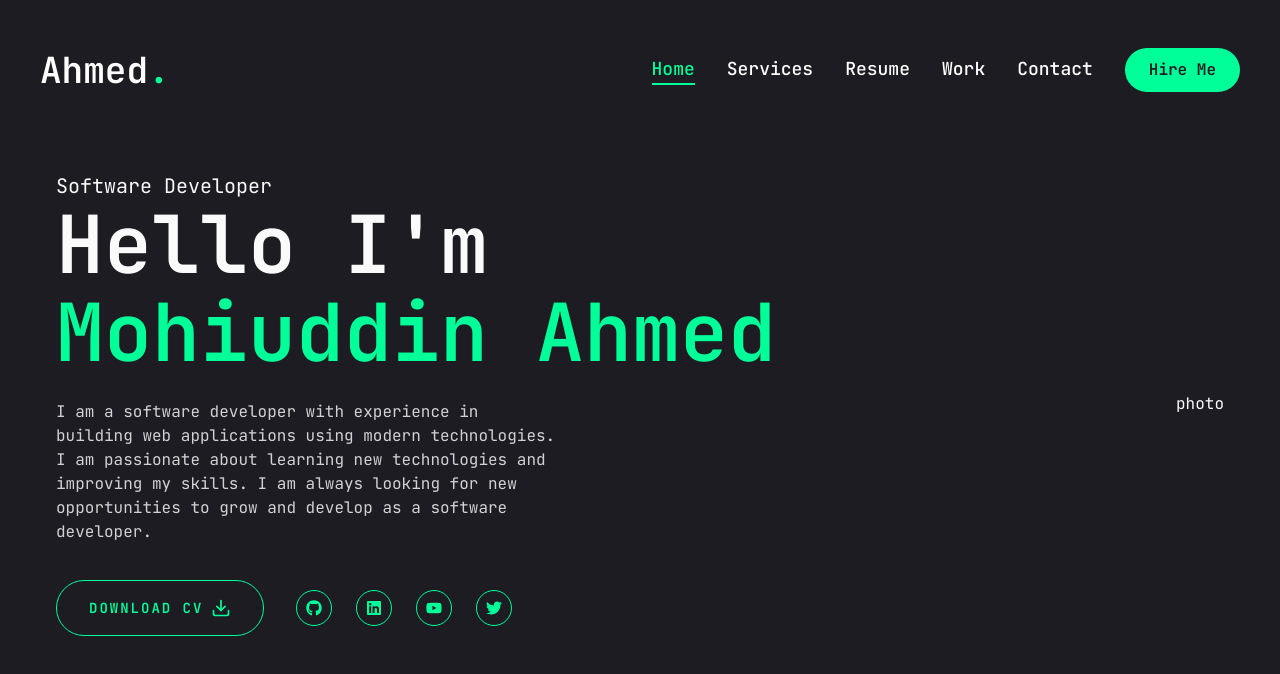
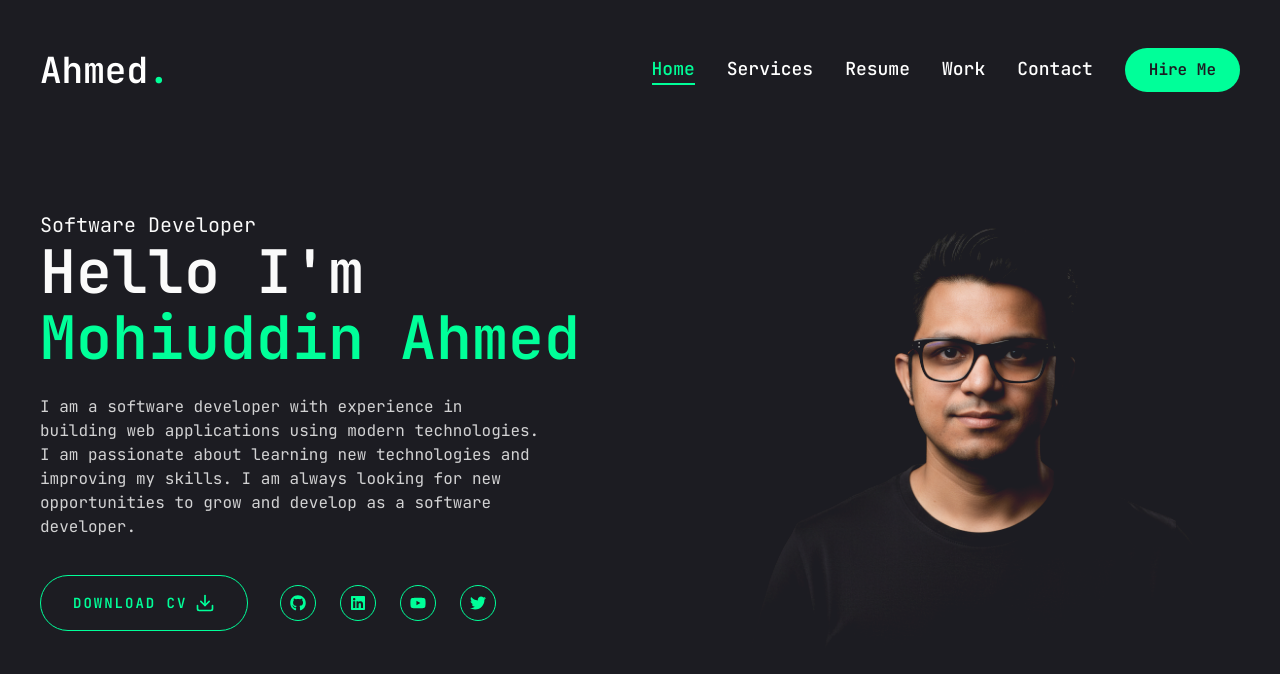
Before and after one commit to apsbd/moadev.io, a Next.js app: page / in a window 1280 px wide. Shown: the top 674 px of the page. Built offline with nearby package versions, Linux system fonts and the light colour scheme.

Commit message:
wip: home page photo

```diff
--- a/app/globals.css
+++ b/app/globals.css
@@ -139,7 +139,7 @@
         @apply bg-background text-foreground;
     }
     .h1 {
-        @apply text-[48px] xl:text-[80px] leading-[1.1] font-semibold;
+        @apply text-[48px] xl:text-[60px] leading-[1.1] font-semibold;
     }
     .h2 {
         @apply text-[36px] xl:text-[48px] leading-[1.1] font-semibold;
--- a/app/page.jsx
+++ b/app/page.jsx
@@ -3,14 +3,15 @@ import { FiDownload } from 'react-icons/fi';
 
 // Components
 import Socials from '@/components/Socials';
+import Photo from '@/components/Photo';
 
 const Home = () => {
     return (
         <section className='h-full'>
-            <div className='container mx-auto h-full px-4'>
+            <div className='container mx-auto h-full px-4 xl:px-0'>
                 <div className='flex flex-col xl:flex-row items-center justify-between xl:pt-8 xl:pb-24'>
                     {/* text */}
-                    <div className='text-center xl:text-left'>
+                    <div className='text-center xl:text-left order-2 xl:order-0'>
                         <span className='text-xl'>Software Developer</span>
                         <h1 className='h1 mb-6'>
                             Hello I'm <br />{' '}
@@ -42,7 +43,9 @@ const Home = () => {
                         </div>
                     </div>
                     {/* photo */}
-                    <div>photo</div>
+                    <div className='order-1 xl:order-0 mb-8 xl:mb-0'>
+                        <Photo />
+                    </div>
                 </div>
             </div>
         </section>
--- /dev/null
+++ b/components/Photo.jsx
@@ -0,0 +1,40 @@
+'use client';
+
+import { easeIn, easeInOut, motion } from 'framer-motion';
+import Image from 'next/image';
+
+const Photo = () => {
+    return (
+        <div className='w-full h-full relative'>
+            <motion.div
+                initial={{ opacity: 0 }}
+                animate={{
+                    opacity: 1,
+                    transition: { delay: 2, duration: 0.4, ease: 'easeIn' }
+                }}>
+                <motion.div
+                    initial={{ opacity: 0 }}
+                    animate={{
+                        opacity: 1,
+                        transition: {
+                            delay: 2.4,
+                            duration: 0.4,
+                            ease: 'easeInOut'
+                        }
+                    }}
+                    className='w-74.5 h-74.5 xl:w-124.5 xl:h-124.5 mix-blend-lighten'>
+                    <Image
+                        src='/assets/ahmed.png'
+                        priority
+                        width={498}
+                        height={498}
+                        alt='Photo of Ahmed'
+                        className='object-contain'
+                    />
+                </motion.div>
+            </motion.div>
+        </div>
+    );
+};
+
+export default Photo;
--- a/components/Socials.jsx
+++ b/components/Socials.jsx
@@ -1,36 +1,35 @@
-import Link from "next/link"
-import { FaGithub, FaLinkedin, FaYoutube, FaTwitter } from "react-icons/fa"
+import Link from 'next/link';
+import { FaGithub, FaLinkedin, FaYoutube, FaTwitter } from 'react-icons/fa';
 
 const socials = [
     {
-        icon: <FaGithub />, path: '',
+        icon: <FaGithub />,
+        path: ''
     },
     {
-        icon: <FaLinkedin />, path: '',
+        icon: <FaLinkedin />,
+        path: ''
     },
     {
-        icon: <FaYoutube />, path: '',
+        icon: <FaYoutube />,
+        path: ''
     },
     {
-        icon: <FaTwitter />, path: '',
-    },
+        icon: <FaTwitter />,
+        path: ''
+    }
+];
 
-]
-
-const Socials = ({containerStyles, iconStyles}) => {
+const Socials = ({ containerStyles, iconStyles }) => {
     return (
         <div className={containerStyles}>
             {socials.map((social, index) => (
-        <Link
-          key={index}
-          href={social.path}
-          className={iconStyles}
-        >
+                <Link key={index} href={social.path} className={iconStyles}>
                     {social.icon}
                 </Link>
             ))}
         </div>
-  )
-}
+    );
+};
 
-export default Socials
+export default Socials;
```
Also changed, not shown: public/assets/ahmed.png (added), public/assets/photo.png (added). Lines whose indentation alone changed are shown as unchanged.
